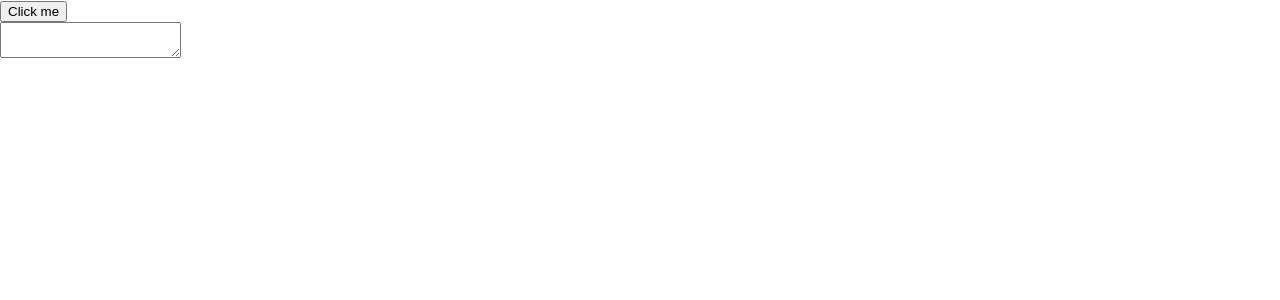
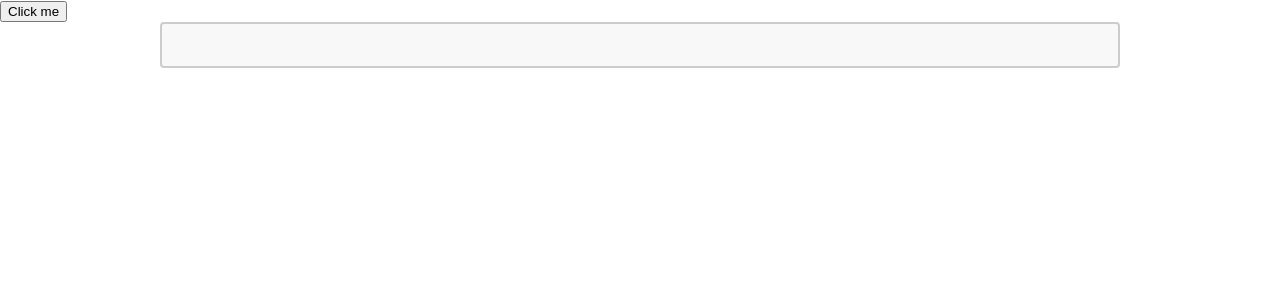
Before and after one commit to mithunb9/cotes, a Next.js app: page /notes in a window 1280 px wide. Both pictures are taken after a click on the button "Click me". Shown: the top 300 px of the page. Built offline with nearby package versions, Linux system fonts and the light colour scheme.

Commit message:
add react-textarea-autosize and update notes

```diff
--- a/package.json
+++ b/package.json
@@ -13,7 +13,8 @@
     "@uiw/react-codemirror": "^4.12.3",
     "next": "12.3.0",
     "react": "18.2.0",
-    "react-dom": "18.2.0"
+    "react-dom": "18.2.0",
+    "react-textarea-autosize": "^8.3.4"
   },
   "devDependencies": {
     "eslint": "8.23.1",
--- a/pages/notes.js
+++ b/pages/notes.js
@@ -1,5 +1,6 @@
-import { useState } from "react";
+import { useState, useEffect, useRef } from "react";
 import styles from "../styles/Notes.module.css";
+import TextareaAutosize from "react-textarea-autosize";
 
 const NoteBlock = () => <textarea></textarea>;
 
@@ -15,8 +16,10 @@ export default function Notes() {
       <button onClick={onClick}>Click me</button>
 
       <div>
-        {noteBlocks.map((NoteBlock) => (
-          <NoteBlock className={styles.notes} key={noteBlocks.index} />
+        {noteBlocks.map(() => (
+          <div className={styles.notes} key={noteBlocks.index}>
+            <TextareaAutosize className={styles.textarea} />
+          </div>
         ))}
       </div>
     </div>
--- a/styles/Notes.module.css
+++ b/styles/Notes.module.css
@@ -1,3 +1,19 @@
 .notes {
+  margin: auto;
+  width: 100%;
+  text-align: center;
+}
+
+.textarea {
+  width: 75%;
+  height: auto;
+  padding: 12px 20px;
+  box-sizing: border-box;
+  border: 2px solid #ccc;
+  border-radius: 4px;
+  background-color: #f8f8f8;
+  color: black;
+  font-size: 16px;
   resize: none;
+  overflow: hidden;
 }
```
Also changed, not shown: 2 other files (tests, documents, lock files or other folders).
